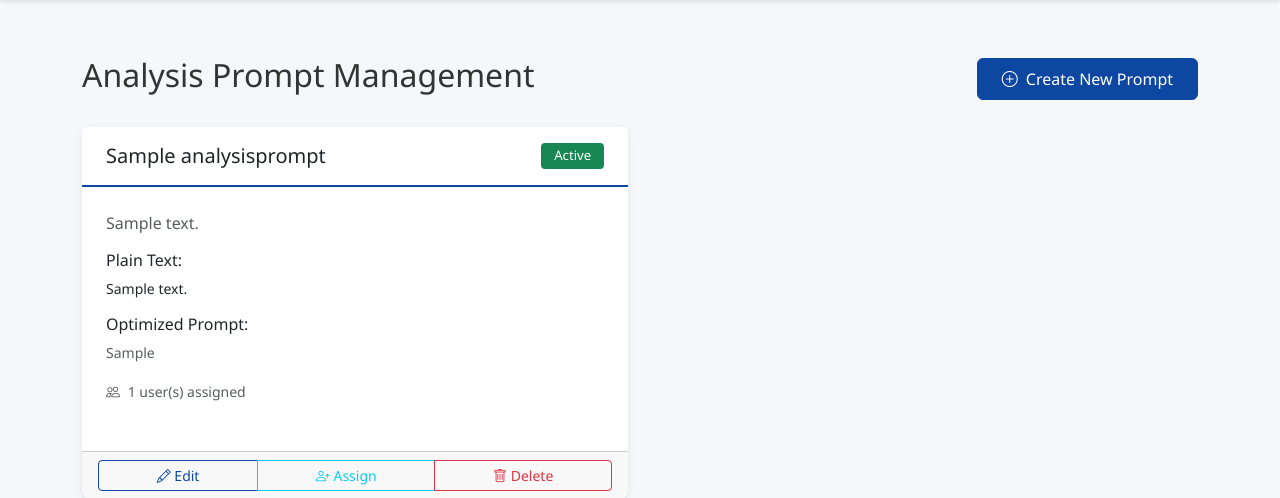
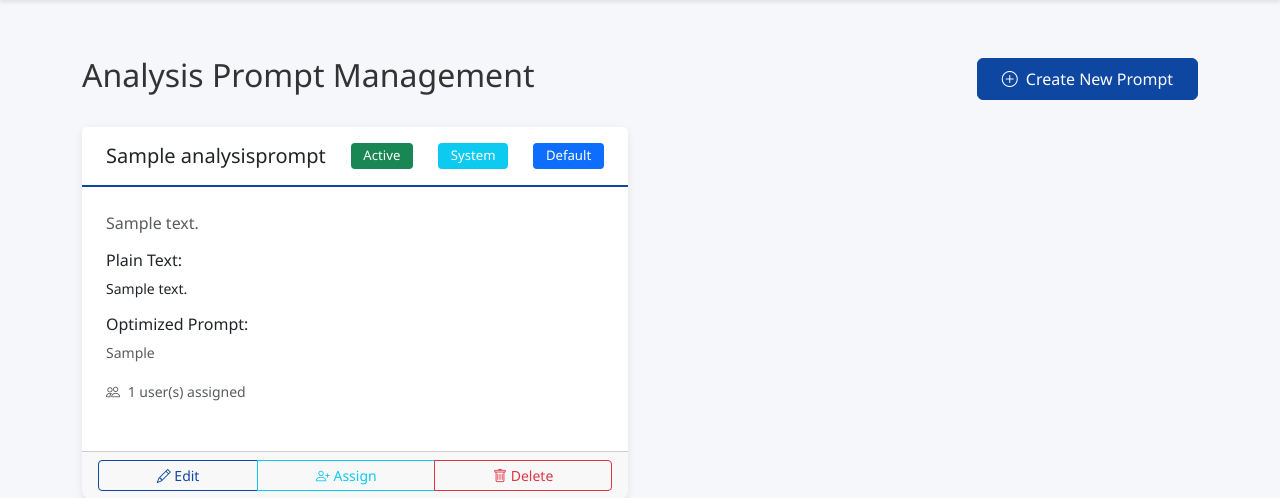
Before and after one commit to delphee/streaming_transcriber, a Django app: page /prompts/ in a window 1280 px wide. Shown: the part 57-555 px from the top of the page. Run offline with Django 5.2, Linux system fonts and the light colour scheme; a user stored in the database is signed in; tables that the repository leaves empty hold one stand-in row (values such as "Sample post"); parts of the project's set-up code (start-up, migrations or seed data) failed here and were passed over.

Commit message:
default prompt

```diff
--- a/streaming/templates/streaming/prompt_management.html
+++ b/streaming/templates/streaming/prompt_management.html
@@ -30,6 +30,12 @@
                         <span class="badge bg-success">Active</span>
                     {% else %}
                         <span class="badge bg-secondary">Inactive</span>
+                    {% endif %}
+                    {% if prompt.is_system %}
+                        <span class="badge bg-info">System</span>
+                    {% endif %}
+                    {% if prompt.is_default %}
+                        <span class="badge bg-primary">Default</span>
                     {% endif %}
                 </div>
                 <div class="card-body">
--- a/streaming/views.py
+++ b/streaming/views.py
@@ -393,6 +393,11 @@ def prompt_edit(request, prompt_id):
     """Edit an existing prompt"""
     prompt = get_object_or_404(AnalysisPrompt, id=prompt_id)
 
+    # Prevent editing system prompts
+    if prompt.is_system:
+        messages.error(request, 'System prompts cannot be edited')
+        return redirect('prompt_management')
+
     if request.method == 'POST':
         old_plain_text = prompt.plain_text
         new_plain_text = request.POST.get('plain_text', '').strip()
@@ -427,6 +432,11 @@ def prompt_edit(request, prompt_id):
 def prompt_delete(request, prompt_id):
     """Delete a prompt"""
     prompt = get_object_or_404(AnalysisPrompt, id=prompt_id)
+
+    # Prevent deleting system prompts
+    if prompt.is_system:
+        messages.error(request, 'System prompts cannot be deleted')
+        return redirect('prompt_management')
 
     if request.method == 'POST':
         name = prompt.name
```
Also changed, not shown: streaming/batch_processing.py (+15 -11 lines).
